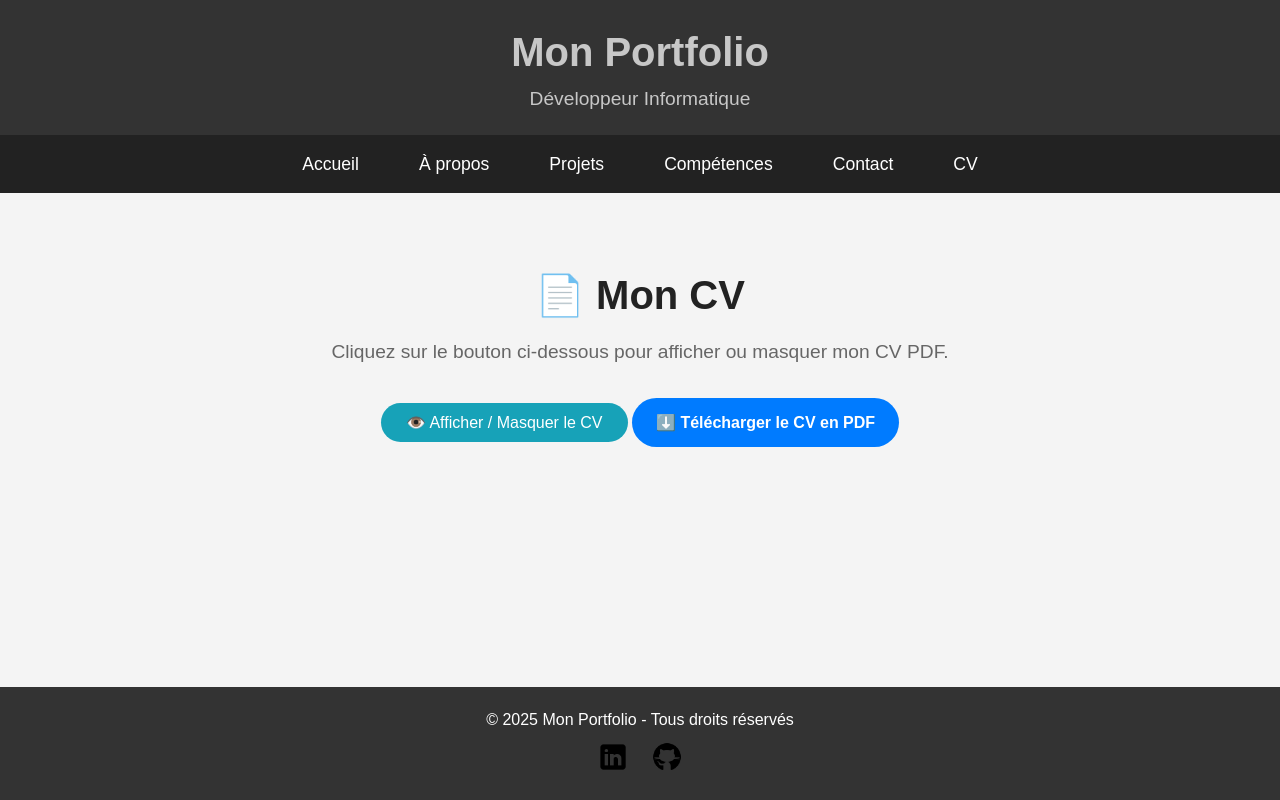
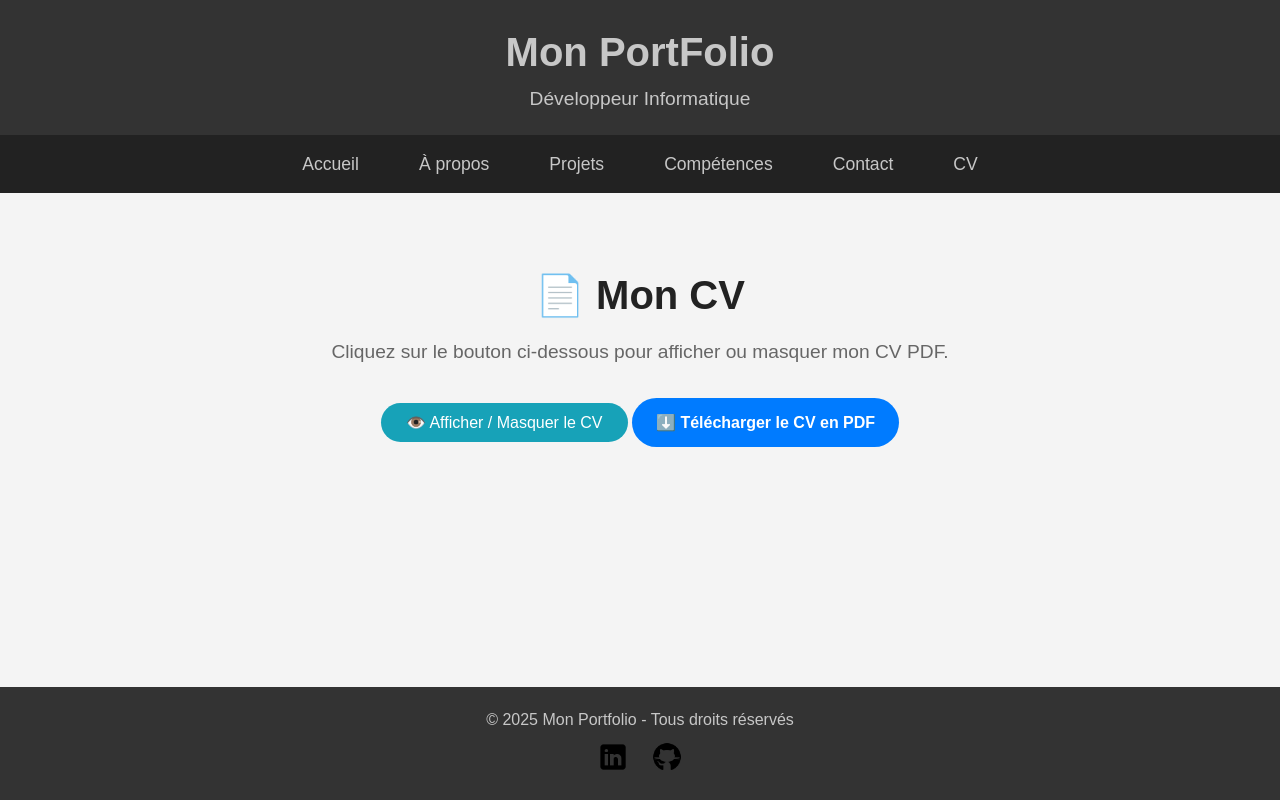
Before and after one commit to BobZouille57/PortFolio, a PHP site: page /cv.php in a window 1280 px wide. Run offline with PHP 8.4, Linux system fonts and the light colour scheme.

Commit message:
color header footer nav

```diff
--- a/assets/css/main.css
+++ b/assets/css/main.css
@@ -48,12 +48,13 @@ nav {
     list-style-type: none;
 }
 
+
 .navbar li {
     margin: 0 20px;
 }
 
 .navbar a {
-    color: #fff;
+    color: #c7c7c7;
     text-decoration: none;
     font-size: 1.1rem;
     padding: 5px 10px;
@@ -190,6 +191,10 @@ footer .social-icons img {
     height: 30px;
 }
 
+.footer-text {
+    color: #c7c7c7;
+}
+
 @media (max-width: 768px) {
     .container {
         width: 90%;
--- a/includes/footer.php
+++ b/includes/footer.php
@@ -1,6 +1,6 @@
 <footer>
     <div class="footer-container">
-        <p>&copy; <?php echo date("Y"); ?> Mon Portfolio - Tous droits réservés</p>
+    <p class="footer-text">&copy; <?php echo date("Y"); ?> Mon Portfolio - Tous droits réservés</p>
         <div class="social-icons">
             <a href="https://www.linkedin.com/in/clementpi/" target="_blank">
                 <img src="images/Linkedin-icon.png" alt="LinkedIn">
--- a/includes/header.php
+++ b/includes/header.php
@@ -11,7 +11,7 @@
 <body>
     <header>
         <div class="container">
-            <h1><a href="index.php">Mon Portfolio</a></h1>
+            <h1><a href="index.php">Mon PortFolio</a></h1>
             <p>Développeur Informatique</p>
         </div>
     </header>
```
